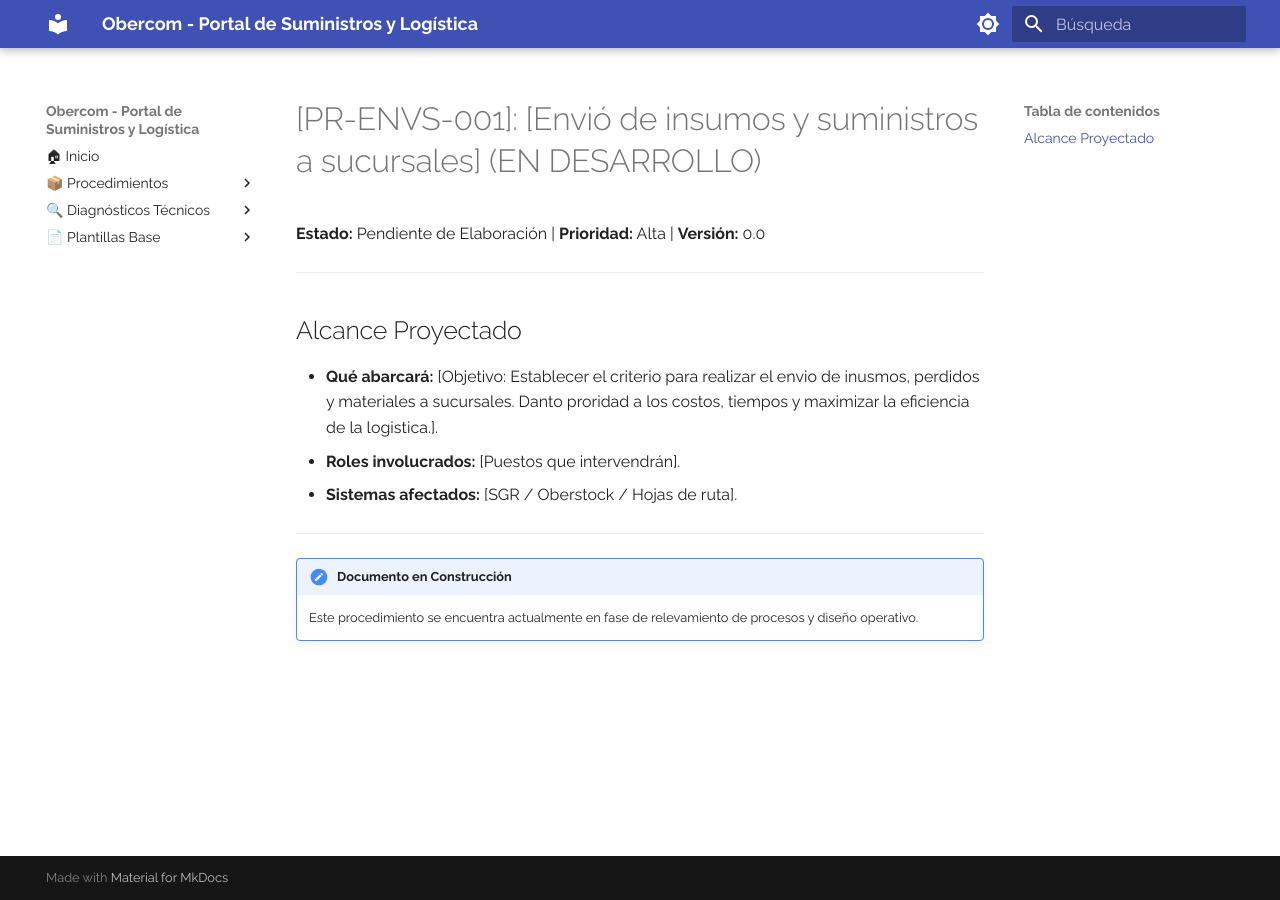
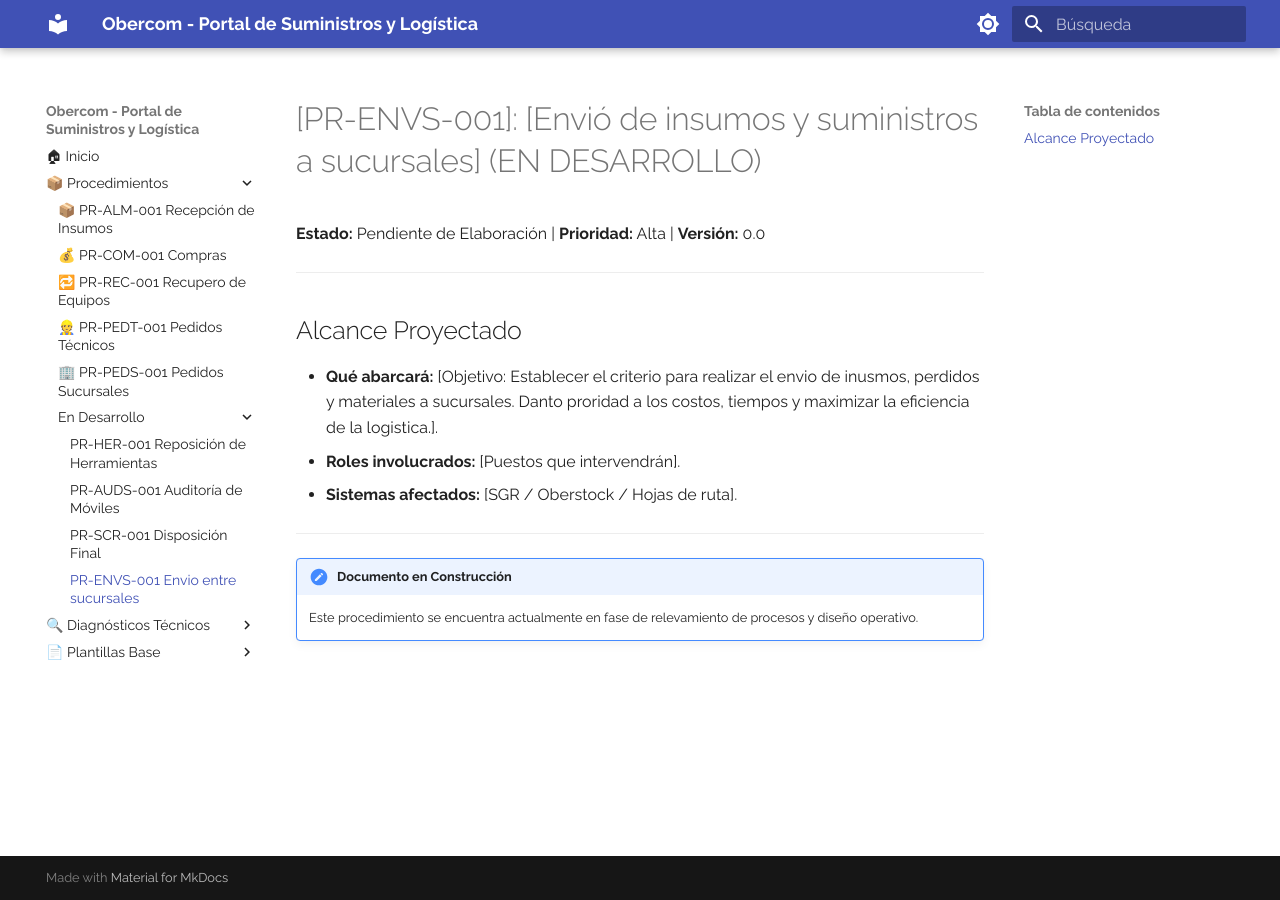
Before and after one commit to elingenierok/procedimientos-isp, an MkDocs documentation site: the page built from docs/suministros-logistica/PR-ENVS-001.md, in a window 1280 px wide. Built offline with MkDocs 1.6.1 and Material for MkDocs 9.7.7, drawn with Linux system fonts in a browser that asks for light colours.

Commit message:
Add PR-ENVS-001 to En Desarrollo section

```diff
--- a/mkdocs.yml
+++ b/mkdocs.yml
@@ -55,6 +55,7 @@ nav:
           - PR-HER-001 Reposición de Herramientas: suministros-logistica/PR-HER-001.md
           - PR-AUDS-001 Auditoría de Móviles: suministros-logistica/PR-AUDS-001.md
           - PR-SCR-001 Disposición Final: suministros-logistica/PR-SCR-001.md
+          - PR-ENVS-001 Envio entre sucursales: suministros-logistica/PR-ENVS-001.md
   - 🔍 Diagnósticos Técnicos:
       - 🧪 DG-EQU-001 Diagnóstico de equipos devueltos: diagnosticos/DG-EQU-001.md
   - 📄 Plantillas Base:
```
